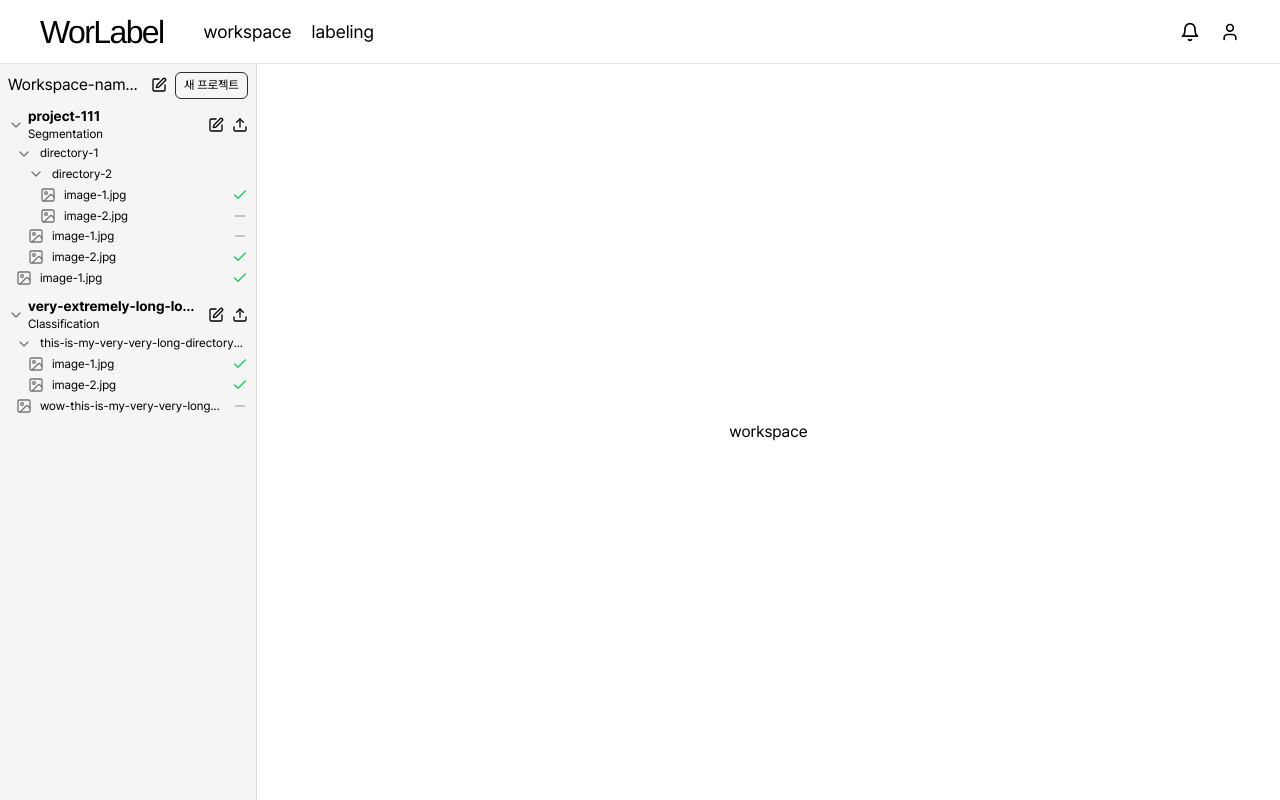
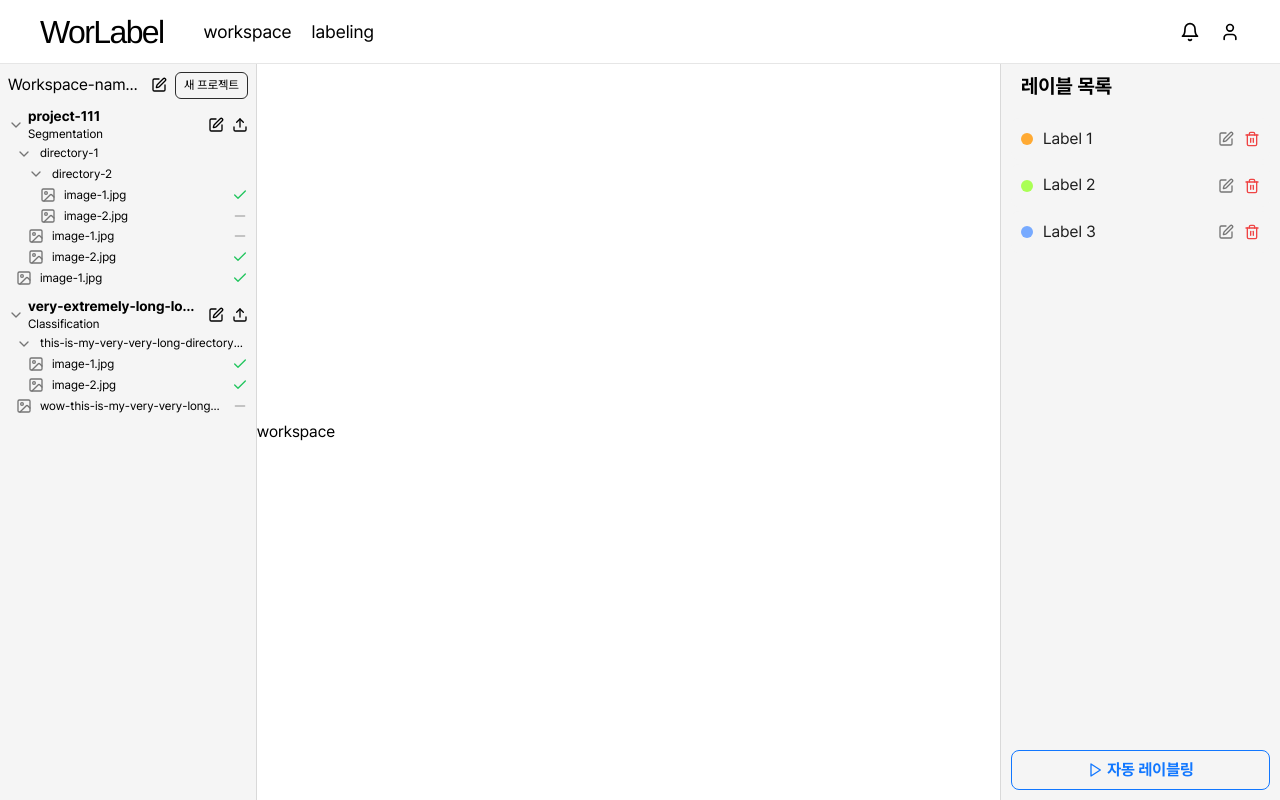
Before and after one commit to worlabel/worlabel, a React (Vite) app in the folder frontend/: page /workspace in a window 1280 px wide. Built offline with nearby package versions, Linux system fonts and the light colour scheme.

Commit message:
Feat: 워크스페이스 레이아웃에 레이블 목록 추가

```diff
--- a/frontend/src/components/WorkspaceLayout/index.tsx
+++ b/frontend/src/components/WorkspaceLayout/index.tsx
@@ -1,8 +1,9 @@
 import { Outlet } from 'react-router-dom';
 import Header from '../Header';
-import { Project } from '@/types';
+import { Label, Project } from '@/types';
 import { ResizablePanelGroup, ResizablePanel } from '../ui/resizable';
 import WorkspaceSidebar from '../WorkspaceSidebar';
+import WorkspaceLabelBar from '../WorkspaceLabelBar';
 
 export default function WorkspaceLayout() {
   const workspace: { name: string; projects: Project[] } = {
@@ -59,21 +60,41 @@ export default function WorkspaceLayout() {
       },
     ],
   };
+  const labels: Label[] = [
+    {
+      id: 1,
+      name: 'Label 1',
+      color: '#FFaa33',
+    },
+    {
+      id: 2,
+      name: 'Label 2',
+      color: '#aaFF55',
+    },
+    {
+      id: 3,
+      name: 'Label 3',
+      color: '#77aaFF',
+    },
+  ];
 
   return (
     <>
       <Header className="fixed left-0 top-0" />
-      <main className="mt-16 h-[calc(100vh-64px)] w-screen">
+      <div className="mt-16 h-[calc(100vh-64px)] w-screen">
         <ResizablePanelGroup direction="horizontal">
           <WorkspaceSidebar
             workspaceName={workspace.name}
             projects={workspace.projects}
           />
-          <ResizablePanel className="flex w-full items-center justify-center">
-            <Outlet />
+          <ResizablePanel className="flex w-full items-center">
+            <main className="grow">
+              <Outlet />
+            </main>
+            <WorkspaceLabelBar labels={labels} />
           </ResizablePanel>
         </ResizablePanelGroup>
-      </main>
+      </div>
     </>
   );
 }
```
